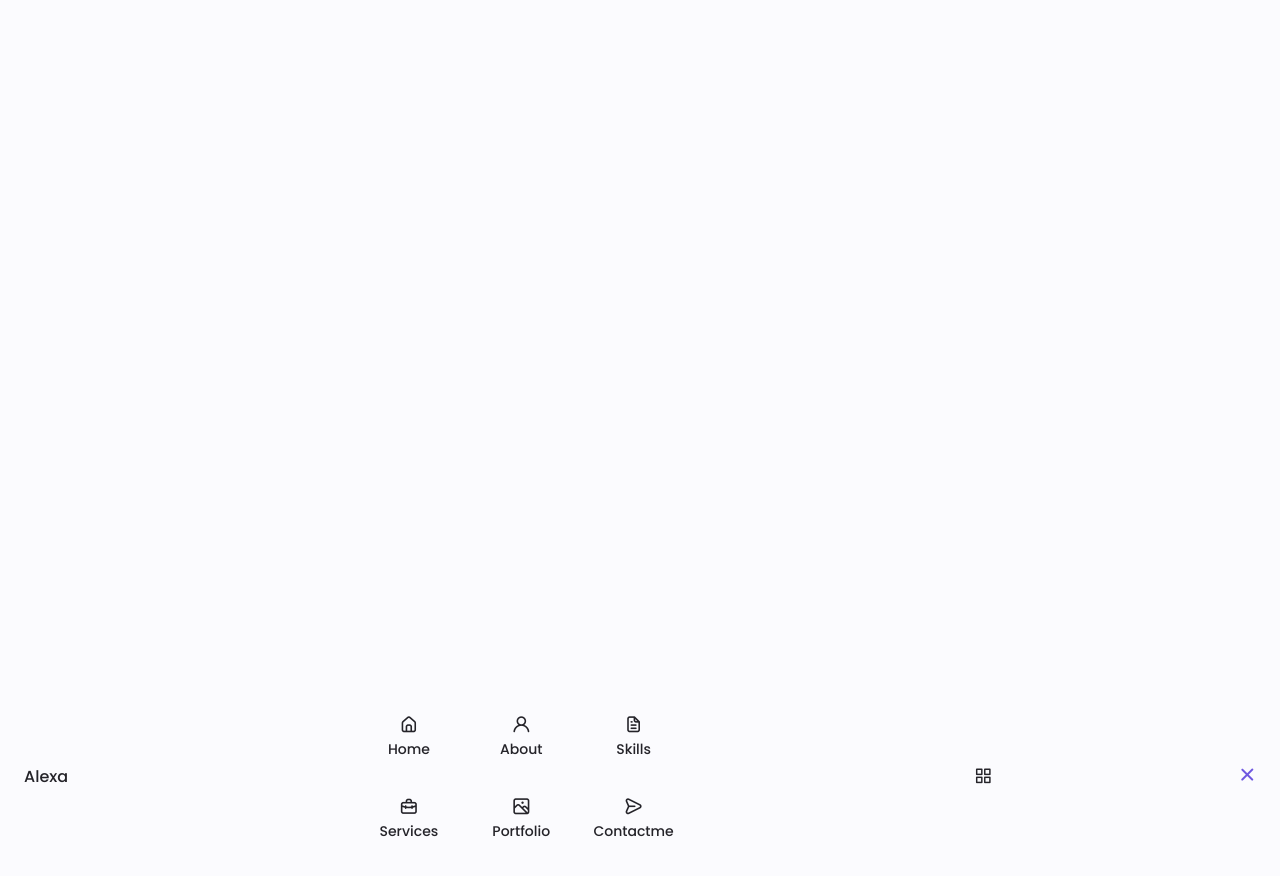
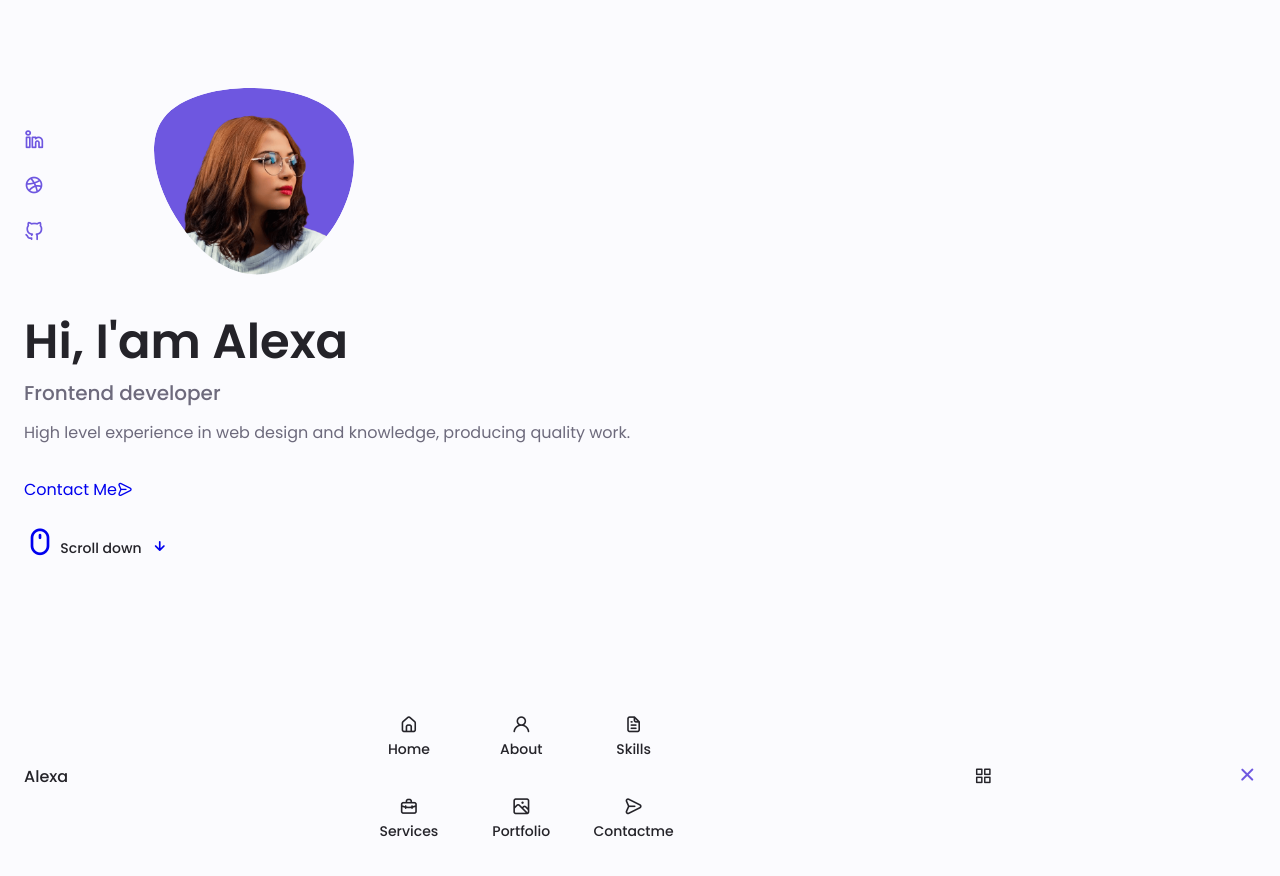
Before and after one commit to dlwogns0813/ELEcourse-2w-work, a plain HTML site: page responsive-portfolio-website-Alexa-main/index.html in a window 1280 px wide. Shown: the top 876 px of the page. Drawn offline with nearby package versions, Linux system fonts and the light colour scheme.

Commit message:
add home CSS & index.html

```diff
--- a/responsive-portfolio-website-Alexa-main/assets/css/styles.css
+++ b/responsive-portfolio-website-Alexa-main/assets/css/styles.css
@@ -244,7 +244,86 @@ img {
 
 
 /*==================== HOME ====================*/
+.home__container{
+    gap: 1rem;
+}
 
+.home__content{
+    grid-template-columns: .5fr 3fr;
+    padding-top: 3.5rem;
+    align-items: center;
+}
+
+.home__social{
+    display: grid;
+    grid-template-columns: max-content;
+    row-gap: 1rem;
+}
+
+.home__social-icon{
+    font-size: 1.25rem;
+    color: var(--first-color);
+}
+
+.home__social-icon:hover{
+    color: var(--first-color-alt);
+}
+
+.home__blob{
+    width: 200px;
+    fill: var(--first-color);
+}
+
+.home__blob-img{
+    width: 170px;
+}
+
+.home__data{
+    grid-column: 1/3;
+}
+
+.home__title{
+    font-size: var(--big-font-size);
+}
+
+.home__subtitle{
+    font-size: var(--h3-font-size);
+    color: var(--text-color);
+    font-weight: var(--font-medium);
+    margin-bottom: var(--mb-0-75);
+}
+
+.home__description{
+    margin-bottom: var(--mb-2);
+}
+
+.home__scroll{
+/*    display: none;*/
+}
+
+.home__scroll-button{
+    color: var(--first-color);
+    transition: .3s;
+}
+
+.home__scroll-button:hover{
+    transform: translate(.25rem);
+}
+
+.home__scroll-mouse{
+    font-size: 2rem;
+}
+
+.home__scroll-name{
+    font-size: var(--small-font-size);
+    color: var(--title-color);
+    font-weight: var(--font-medium);
+    margin-right: var(--mb-0-25);
+}
+
+.home__scroll-arrow{
+    font-size: 1.25rem;
+}
 
 /*==================== BUTTONS ====================*/
 
--- a/responsive-portfolio-website-Alexa-main/index.html
+++ b/responsive-portfolio-website-Alexa-main/index.html
@@ -69,7 +69,59 @@
         <main class="main">
             <!--==================== HOME ====================-->
             <section class="home section" id="home">
+                <div class="home__container container grid">
+                    <div class="home__content grid">
+                        <div class="home__social">
+                            <a href="https://www.linkedin.com/" target="_blank" class="home__social-icon">
+                                <i class="uil uil-linkedin-alt"></i>
+                            </a>
 
+                            <a href="https://dribbble.com/" target="_blank" class="home__social-icon">
+                                <i class="uil uil-dribbble"></i>
+                            </a>
+
+                            <a href="https://github.com/" target="_blank" class="home__social-icon">
+                                <i class="uil uil-github-alt"></i>
+                            </a>
+                        </div>
+
+                        <div class="home__img">
+                            <svg class="home__blob" viewBox="0 0 200 187" xmlns="http://www.w3.org/2000/svg" xmlns:xlink="http://www.w3.org/1999/xlink">
+                                <mask id="mask0" mask-type="alpha">
+                                    <path d="M190.312 36.4879C206.582 62.1187 201.309 102.826 182.328 134.186C163.346 165.547
+        130.807 187.559 100.226 186.353C69.6454 185.297 41.0228 161.023 21.7403 129.362C2.45775
+        97.8511 -7.48481 59.1033 6.67581 34.5279C20.9871 10.1032 59.7028 -0.149132 97.9666
+        0.00163737C136.23 0.303176 174.193 10.857 190.312 36.4879Z"/>
+                                </mask>
+                                <g mask="url(#mask0)">
+                                    <path d="M190.312 36.4879C206.582 62.1187 201.309 102.826 182.328 134.186C163.346
+        165.547 130.807 187.559 100.226 186.353C69.6454 185.297 41.0228 161.023 21.7403
+        129.362C2.45775 97.8511 -7.48481 59.1033 6.67581 34.5279C20.9871 10.1032 59.7028
+        -0.149132 97.9666 0.00163737C136.23 0.303176 174.193 10.857 190.312 36.4879Z"/>
+                                    <image class="home__blob-img" x='12' y='18' xlink:href="assets/img/perfil.png"/>
+                                </g>
+                            </svg>
+                        </div>
+
+                        <div class="home__data">
+                            <h1 class="home__title">Hi, I'am Alexa</h1>
+                            <h3 class="home__subtitle">Frontend developer</h3>
+                            <p class="home__description">High level experience in web design and knowledge, producing quality work.</p>
+                            <a href="#contact" class="button button--flex">
+                                Contact Me<i class="uil uil-message button__icon"></i>
+                            </a>
+                        </div>
+                    </div>
+
+                    <div class="home__scroll">
+                        <a href="#about" class="home__scroll-button--flex">
+                            <i class="uil uil-mouse-alt home__scroll-mouse"></i>
+                            <span class="home__scroll-name">Scroll down</span>
+                            <i class="uil uil-arrow-down home__scroll-arrow"></i>
+                        </a>
+                    </div>
+
+                </div>
             </section>
 
             <!--==================== ABOUT ====================-->
```
